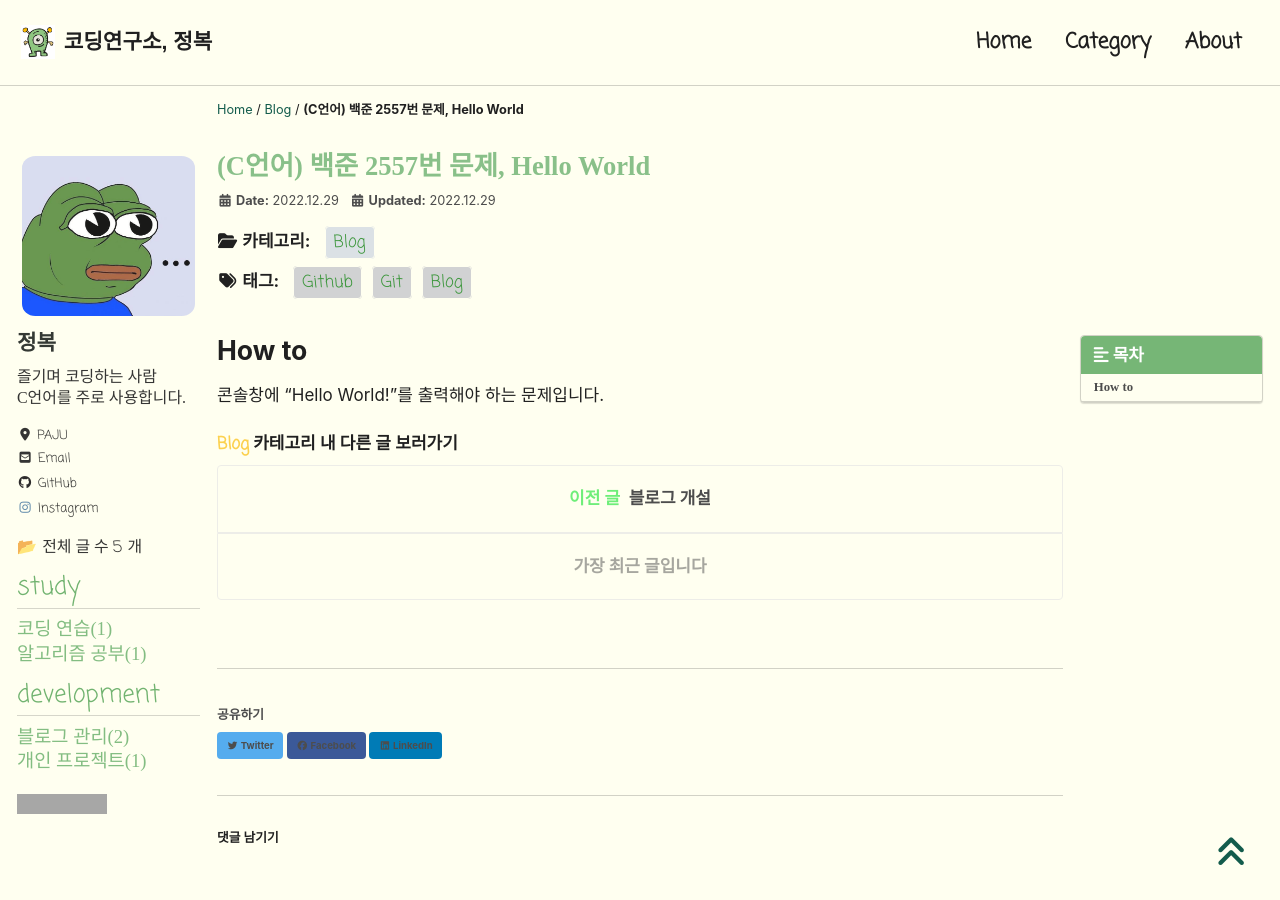
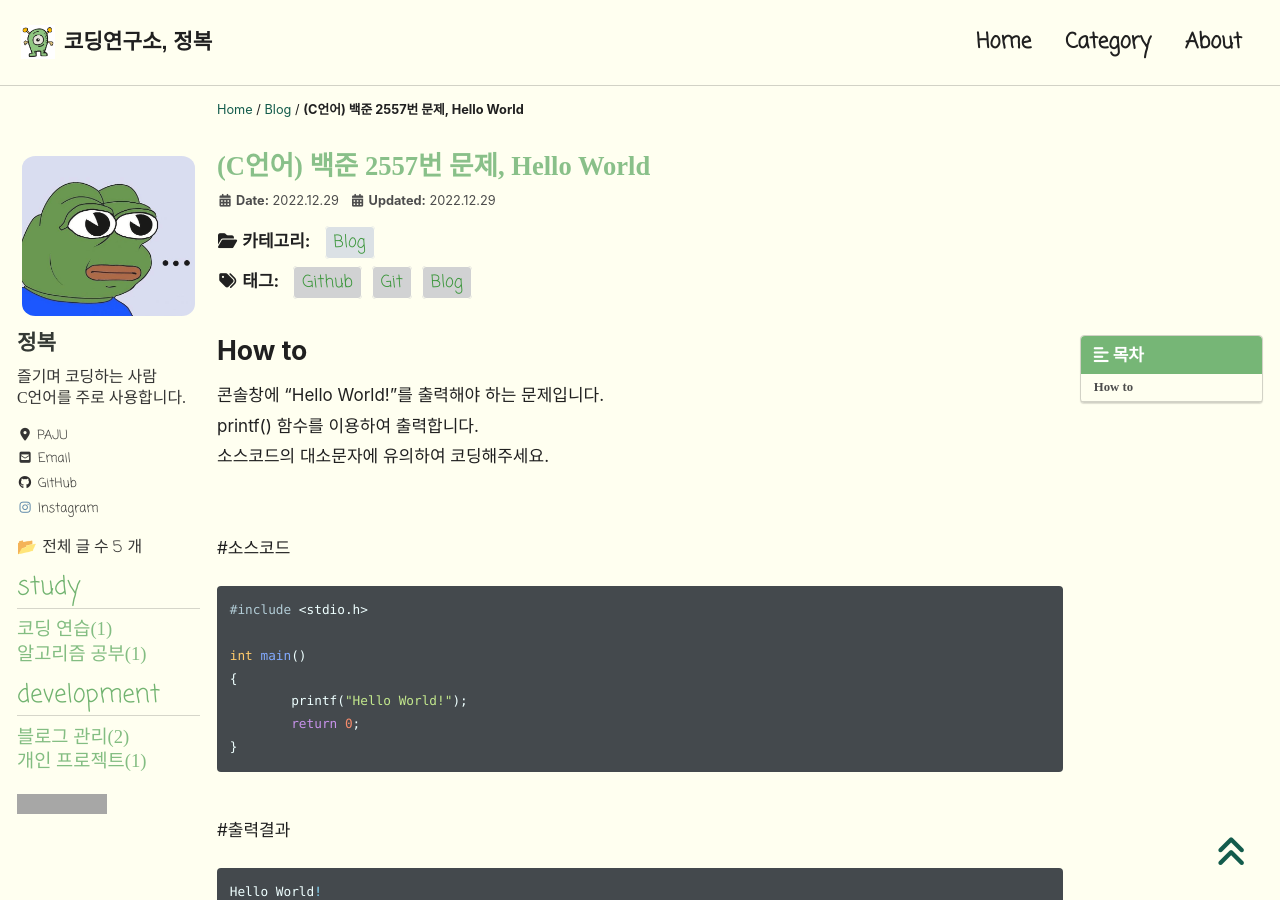
Before and after one commit to JBL28/jbl28.github.io, a Jekyll site: the page built from _posts/Coding/2022-12-29-BJ2557.md, in a window 1280 px wide and 900 px high. Built offline with Jekyll 4.4.1, drawn with Linux system fonts in a browser that asks for light colours; cached includes are drawn as plain includes; nearby versions of some CDN libraries; some web fonts are replaced; comment, search, counter and statistics services are not loaded; grey boxes are pictures that could not be loaded.

Commit message:
Update 2022-12-29-BJ2557.md

````diff
--- a/_posts/Coding/2022-12-29-BJ2557.md
+++ b/_posts/Coding/2022-12-29-BJ2557.md
@@ -17,4 +17,22 @@ last_modified_at: 2022-12-29
 
 
 # How to
-콘솔창에 "Hello World!"를 출력해야 하는 문제입니다.
+콘솔창에 "Hello World!"를 출력해야 하는 문제입니다.<br>
+printf() 함수를 이용하여 출력합니다.<br>
+소스코드의 대소문자에 유의하여 코딩해주세요.<br>
+<br><br>
+#소스코드
+```cpp
+#include <stdio.h>
+
+int main()
+{
+	printf("Hello World!");
+	return 0;
+}
+```
+<br>
+#출력결과
+```cpp
+Hello World!
+```
````
